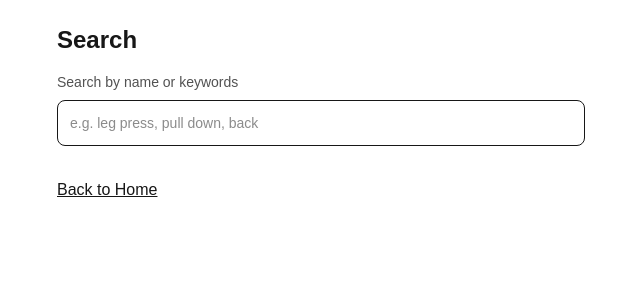
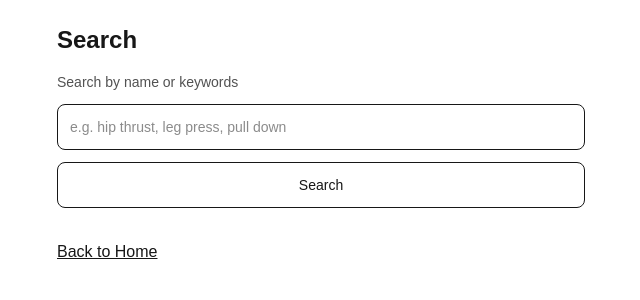
Before and after one commit to Loucahontas/gym-form-guide, a Next.js app in the folder gym-form-guide/: page /search in a window 1280 px wide. Shown: the top 300 px of the page, without its empty margins (319-959 px from the left). Built offline with nearby package versions, Linux system fonts and the light colour scheme.

Commit message:
feat: wire search to Supabase exercises and aliases

```diff
--- a/gym-form-guide/app/search/page.tsx
+++ b/gym-form-guide/app/search/page.tsx
@@ -1,55 +1,90 @@
 // gym-form-guide/app/search/page.tsx
-"use client";
+import Link from "next/link";
+import { supabase } from "../lib/supabaseClient";
 
-import Link from "next/link";
-import { useMemo, useState } from "react";
-import { useSearchParams } from "next/navigation";
-import { sampleExercises } from "../lib/sampleData";
+type ExerciseRow = {
+  id: string;
+  name: string;
+  slug: string;
+  equipment_type: string;
+};
 
-export default function SearchPage() {
-  const [query, setQuery] = useState("");
+export default async function SearchPage({
+  searchParams,
+}: {
+  searchParams: Promise<{ q?: string }>;
+}) {
+  const { q } = await searchParams;
+  const query = (q ?? "").trim();
 
-  const searchParams = useSearchParams();
-  const qParam = searchParams.get("q") ?? "";
+  let results: ExerciseRow[] = [];
 
-  // Use the URL query only when the user hasn't typed anything yet
-  const effectiveQuery = query.trim() !== "" ? query : qParam;
+  if (query) {
+    const like = `%${query}%`;
 
-  const results = useMemo(() => {
-    const q = effectiveQuery.trim().toLowerCase();
-    if (!q) return [];
+    // 1) Direct matches on exercises
+    const { data: direct } = await supabase
+      .from("exercises")
+      .select("id, name, slug, equipment_type")
+      .or(`name.ilike.${like},slug.ilike.${like}`)
+      .order("name", { ascending: true });
 
-    return sampleExercises.filter((ex) => {
-      const haystack = [
-        ex.name,
-        ex.slug,
-        ex.equipmentType,
-        ...ex.aliases,
-        ...ex.bodyParts,
-      ]
-        .join(" ")
-        .toLowerCase();
+    // 2) Matches on aliases -> map to exercises
+    const { data: aliasRows } = await supabase
+      .from("aliases")
+      .select("exercise_id")
+      .ilike("alias", like);
 
-      return haystack.includes(q);
-    });
-  }, [effectiveQuery]);
+    const aliasIds = Array.from(
+      new Set((aliasRows ?? []).map((r) => r.exercise_id).filter(Boolean)),
+    );
+
+    let aliasExercises: ExerciseRow[] = [];
+    if (aliasIds.length > 0) {
+      const { data: byAlias } = await supabase
+        .from("exercises")
+        .select("id, name, slug, equipment_type")
+        .in("id", aliasIds)
+        .order("name", { ascending: true });
+
+      aliasExercises = (byAlias ?? []) as ExerciseRow[];
+    }
+
+    const merged = [...((direct ?? []) as ExerciseRow[]), ...aliasExercises];
+
+    // Deduplicate by id
+    const map = new Map<string, ExerciseRow>();
+    for (const ex of merged) map.set(ex.id, ex);
+
+    results = Array.from(map.values()).sort((a, b) =>
+      a.name.localeCompare(b.name),
+    );
+  }
 
   return (
     <main className="mx-auto max-w-xl p-6">
       <h1 className="text-2xl font-semibold">Search</h1>
 
-      <label className="mt-4 block text-sm text-neutral-600" htmlFor="q">
-        Search by name or keywords
-      </label>
-      <input
-        id="q"
-        value={effectiveQuery}
-        onChange={(e) => setQuery(e.target.value)}
-        placeholder="e.g. leg press, pull down, back"
-        className="mt-2 w-full rounded-lg border bg-transparent p-3 text-sm"
-      />
+      <form className="mt-4 grid gap-3" action="/search" method="get">
+        <label className="block text-sm text-neutral-600" htmlFor="q">
+          Search by name or keywords
+        </label>
+        <input
+          id="q"
+          name="q"
+          defaultValue={query}
+          placeholder="e.g. hip thrust, leg press, pull down"
+          className="w-full rounded-lg border bg-transparent p-3 text-sm"
+        />
+        <button
+          type="submit"
+          className="rounded-lg border px-4 py-3 text-sm hover:bg-neutral-50"
+        >
+          Search
+        </button>
+      </form>
 
-      {effectiveQuery.trim() && (
+      {query && (
         <div className="mt-6">
           <h2 className="text-sm font-semibold text-neutral-200">
             Results ({results.length})
@@ -65,7 +100,7 @@ export default function SearchPage() {
                     {ex.name}
                   </Link>
                   <div className="mt-1 text-sm text-neutral-600">
-                    {ex.equipmentType}
+                    {ex.equipment_type}
                   </div>
                 </li>
               ))}
```
